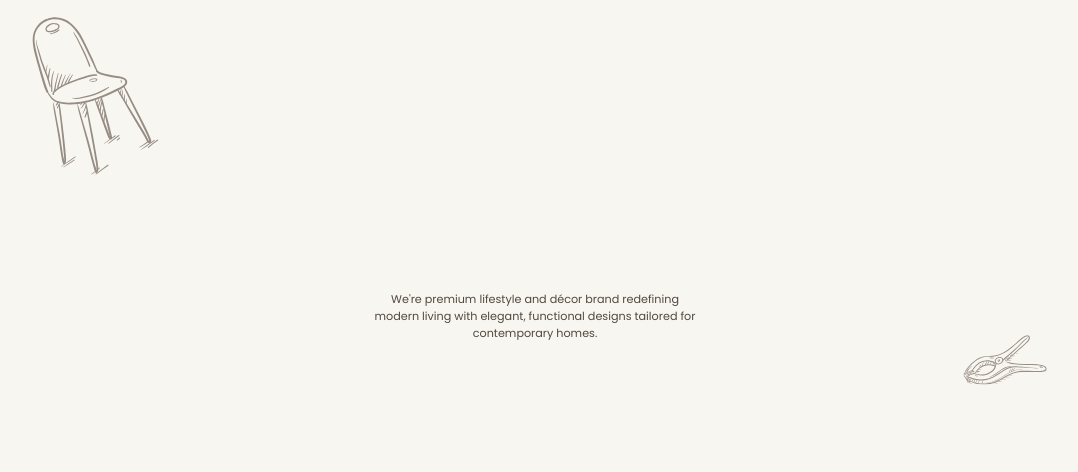
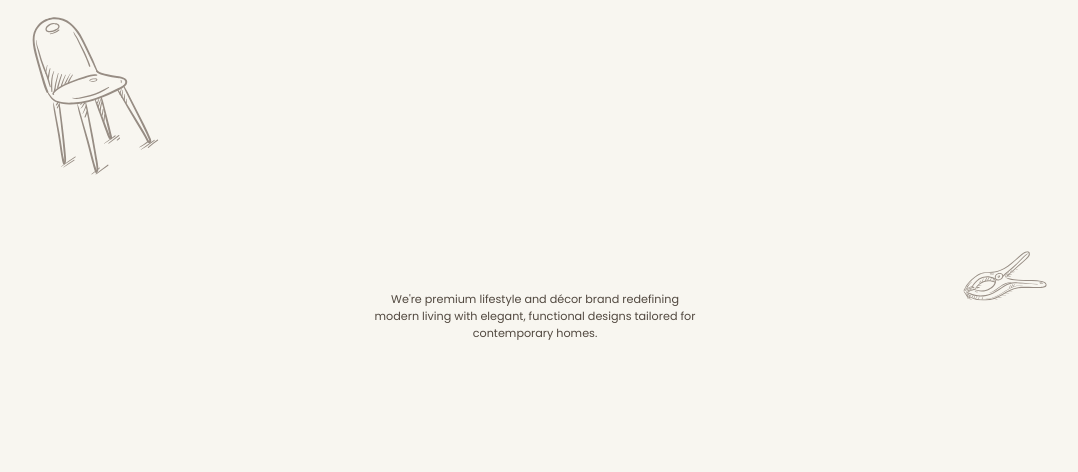
Before and after one commit to Gujjeti/arbor, a PHP site: page /about.html in a window 1280 px wide. Shown: the part 197-669 px from the top of the page, without its empty margins (105-1183 px from the left). Run offline with PHP 8.4, Linux system fonts and the light colour scheme; some libraries are stand-ins or nearby versions; some web fonts are replaced.

Commit message:
first commit

```diff
--- a/public/about.html
+++ b/public/about.html
@@ -251,7 +251,7 @@
           </span>
 
                <span
-            class="absolute right-[10%] top-130 z-20 RightEle hidden lg:block"
+            class="absolute right-[10%] top-100 z-20 RightEle hidden lg:block"
             data-scroll
             data-scroll-speed="-4"
             data-scroll-delay="0.3"
--- a/public/css/output.css
+++ b/public/css/output.css
@@ -238,6 +238,9 @@
   }
   .top-50 {
     top: calc(var(--spacing) * 50);
+  }
+  .top-100 {
+    top: calc(var(--spacing) * 100);
   }
   .top-130 {
     top: calc(var(--spacing) * 130);
--- a/public/js/main.js
+++ b/public/js/main.js
@@ -113,7 +113,7 @@ if($('.videoSec').length){
     scrollTrigger: {
       trigger: ".videoSec",
       start: "top 25%",
-      end: "+=200%", // height of pinning
+      end: "+=300%", // height of pinning
       scrub: true,
       pin: true,
       anticipatePin: 1,
```
